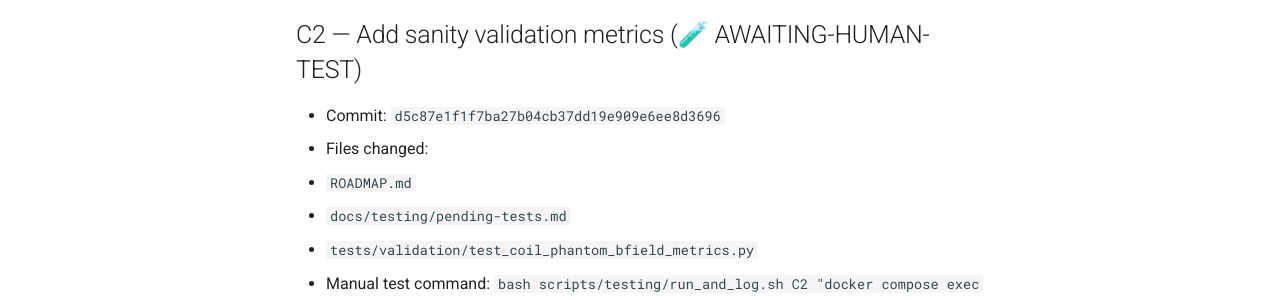
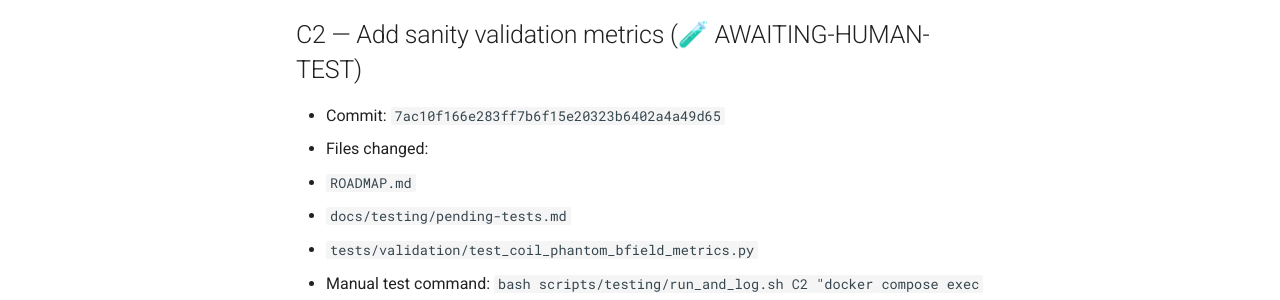
Before and after one commit to awarru/fem-em-solver, an MkDocs documentation site: the page built from docs/testing/pending-tests.md, in a window 1280 px wide and 900 px high, scrolled down 1386 px. Shown: the part 307-607 px from the top of the window. Built offline with MkDocs 1.6.1 and Material for MkDocs 9.7.7, drawn with Linux system fonts in a browser that asks for light colours; comment, search, counter and statistics services are not loaded.

Commit message:
Record C2 implementation commit hash in pending tests

```diff
--- a/docs/testing/pending-tests.md
+++ b/docs/testing/pending-tests.md
@@ -59,7 +59,7 @@ Logs are automatically written to:
 
 ## C2 — Add sanity validation metrics (🧪 AWAITING-HUMAN-TEST)
 
-- Commit: `d5c87e1f1f7ba27b04cb37dd19e909e6ee8d3696`
+- Commit: `7ac10f166e283ff7b6f15e20323b6402a4a49d65`
 - Files changed:
   - `ROADMAP.md`
   - `docs/testing/pending-tests.md`
```
